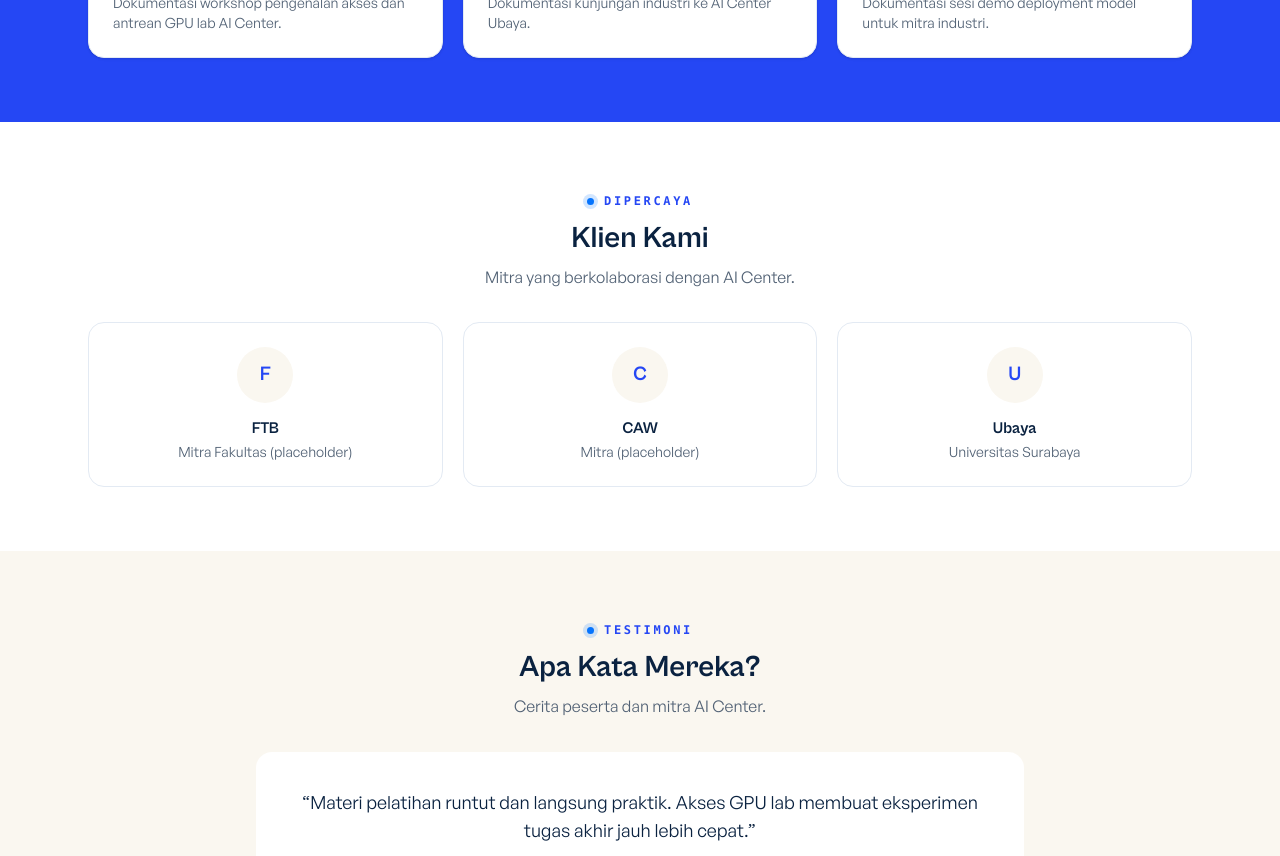
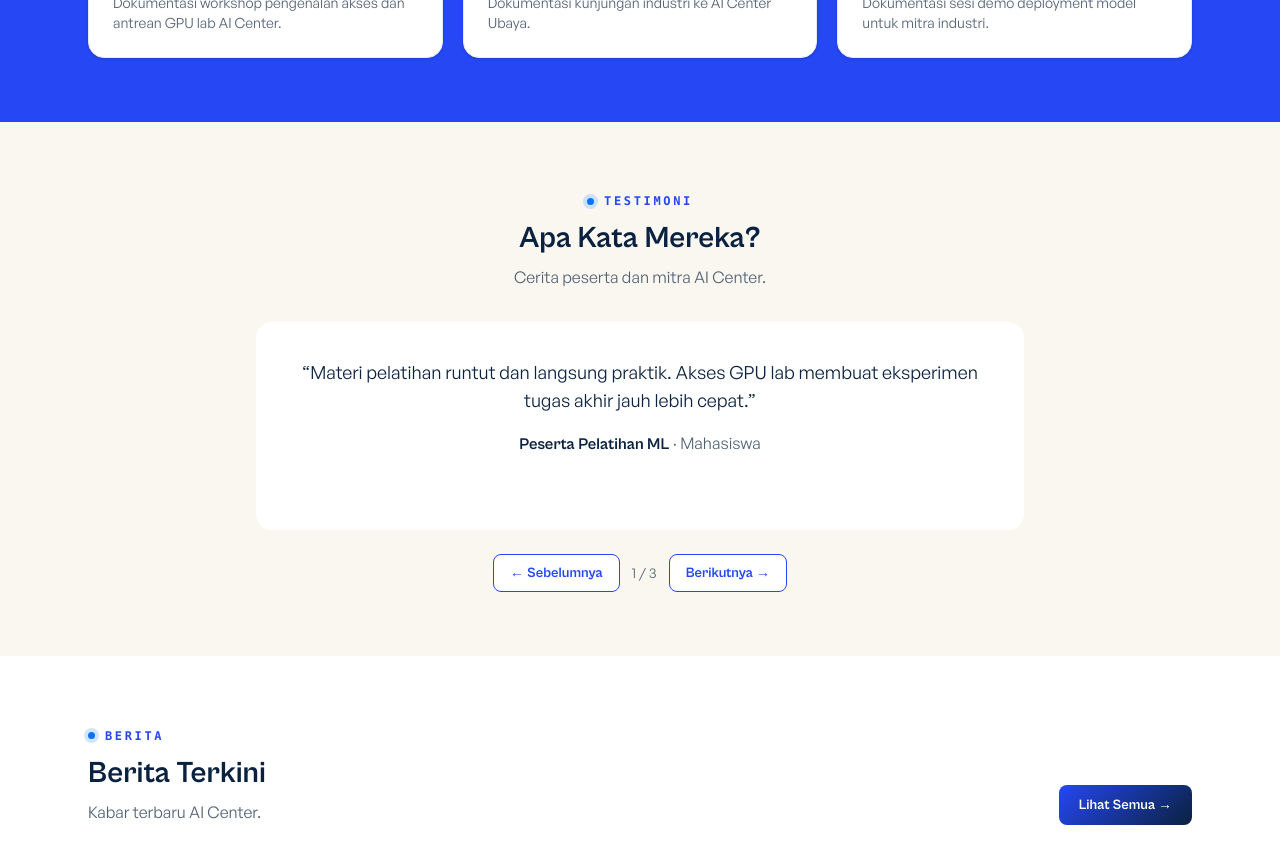
Before and after one commit to JordanTanadi/web-ai-center, a React (Vite) app: page /beranda in a window 1280 px wide. Shown: the part 3560-4416 px from the top of the page. Built offline with nearby package versions, Linux system fonts and the light colour scheme; no server answers.

Commit message:
Our Client dikomentari sesuai briefing; testimoni menempati slotnya

```diff
--- a/src/pages/Beranda.tsx
+++ b/src/pages/Beranda.tsx
@@ -1,7 +1,8 @@
 import { Link } from 'react-router-dom';
 import SectionHeading from '../components/SectionHeading.tsx';
 import HeroCarousel from '../components/HeroCarousel.tsx';
-import ClientCarousel from '../components/ClientCarousel.tsx';
+// Our Client dikomentari sesuai briefing rapat ("di-comment dulu, keep code").
+// import ClientCarousel from '../components/ClientCarousel.tsx';
 import NewsCard from '../components/NewsCard.tsx';
 import DokumentasiCard from '../components/DokumentasiCard.tsx';
 import TestimoniSlider from '../components/TestimoniSlider.tsx';
@@ -16,7 +17,8 @@ import { useT } from '../lib/i18n.tsx';
 import { useApiDaftar } from '../lib/useApiData.ts';
 import { beritaDummy } from '../data/berita.ts';
 import { dokumentasiDummy } from '../data/dokumentasi.ts';
-import { klienDummy } from '../data/klien.ts';
+// Bagian dari Our Client yang dikomentari di atas; data tetap dipertahankan.
+// import { klienDummy } from '../data/klien.ts';
 import { testimoniDummy } from '../data/testimoni.ts';
 
 function SectionBar({
@@ -70,7 +72,8 @@ export default function Beranda() {
   const daftarLayanan = useApiDaftar('/layanan', layananDummy);
   const highlightDokumentasi = useApiDaftar('/dokumentasi', dokumentasiDummy);
   // Klien dari GET /api/klien; fallback dummy FTB/CAW/Ubaya (lihat src/data/klien.ts).
-  const daftarKlien = useApiDaftar('/klien', klienDummy);
+  // Dikomentari bersama section Our Client di bawah — aktifkan lagi bila dibutuhkan.
+  // const daftarKlien = useApiDaftar('/klien', klienDummy);
   const daftarTestimoni = useApiDaftar('/testimoni', testimoniDummy);
   const highlightBerita = useApiDaftar('/berita', beritaDummy);
 
@@ -207,13 +210,15 @@ export default function Beranda() {
         </div>
       </section>
 
-      {/* Klien Kami — GET /api/klien (fallback placeholder FTB/CAW/Ubaya). */}
-      <section aria-label={t('Klien Kami')} className="py-16">
+      {/* Our Client dikomentari sesuai briefing rapat ("our client di-comment dulu, keep code").
+          Testimoni (slot berikutnya) menempati posisinya; aktifkan kembali dengan menghapus
+          tanda komentar. Data & endpoint GET /api/klien tetap ada. */}
+      {/* <section aria-label={t('Klien Kami')} className="py-16">
         <div className="mx-auto max-w-6xl px-6">
           <SectionHeading kicker={t('Dipercaya')} title={t('Klien Kami')} sub={t('Mitra yang berkolaborasi dengan AI Center.')} />
           <ClientCarousel items={daftarKlien} perPage={3} />
         </div>
-      </section>
+      </section> */}
 
       <section aria-label={t('Testimoni')} className="bg-soft py-16">
         <div className="mx-auto max-w-6xl px-6 text-center">
```
